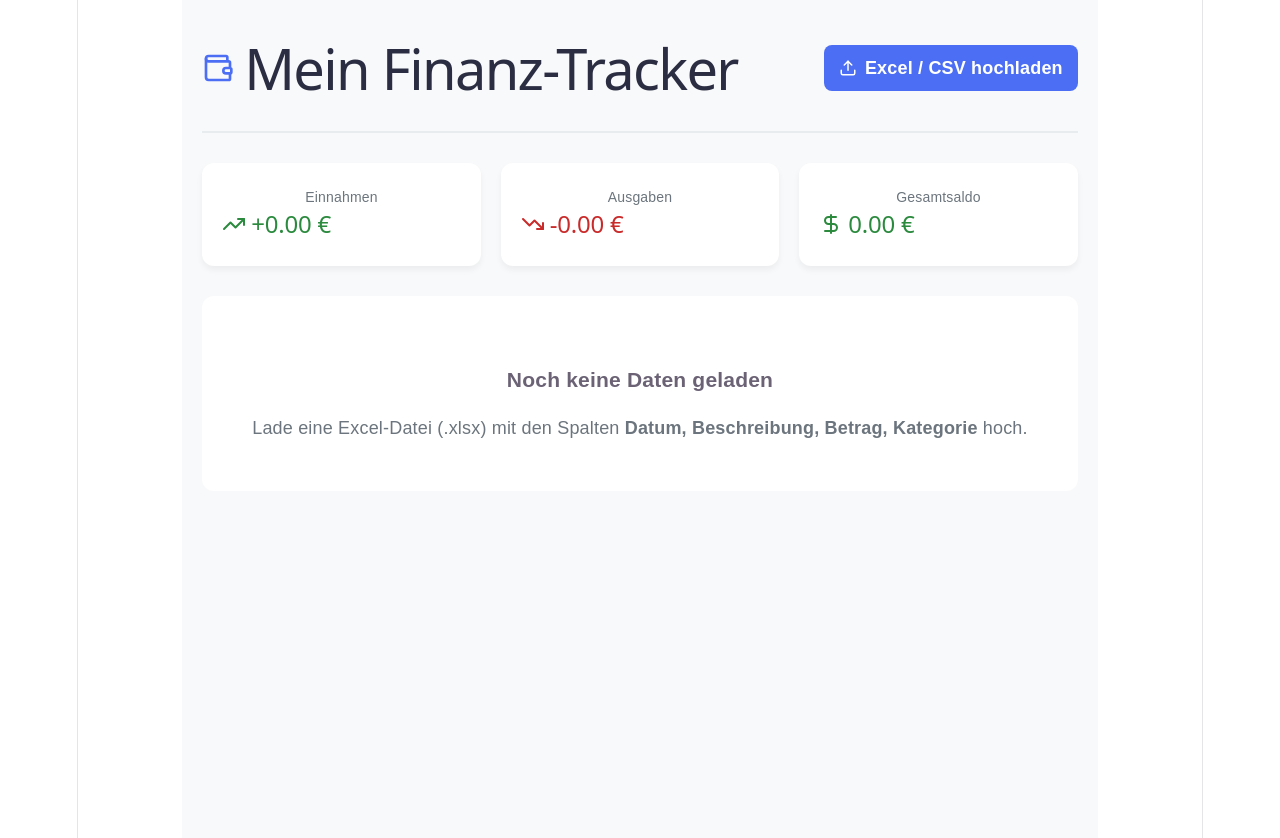
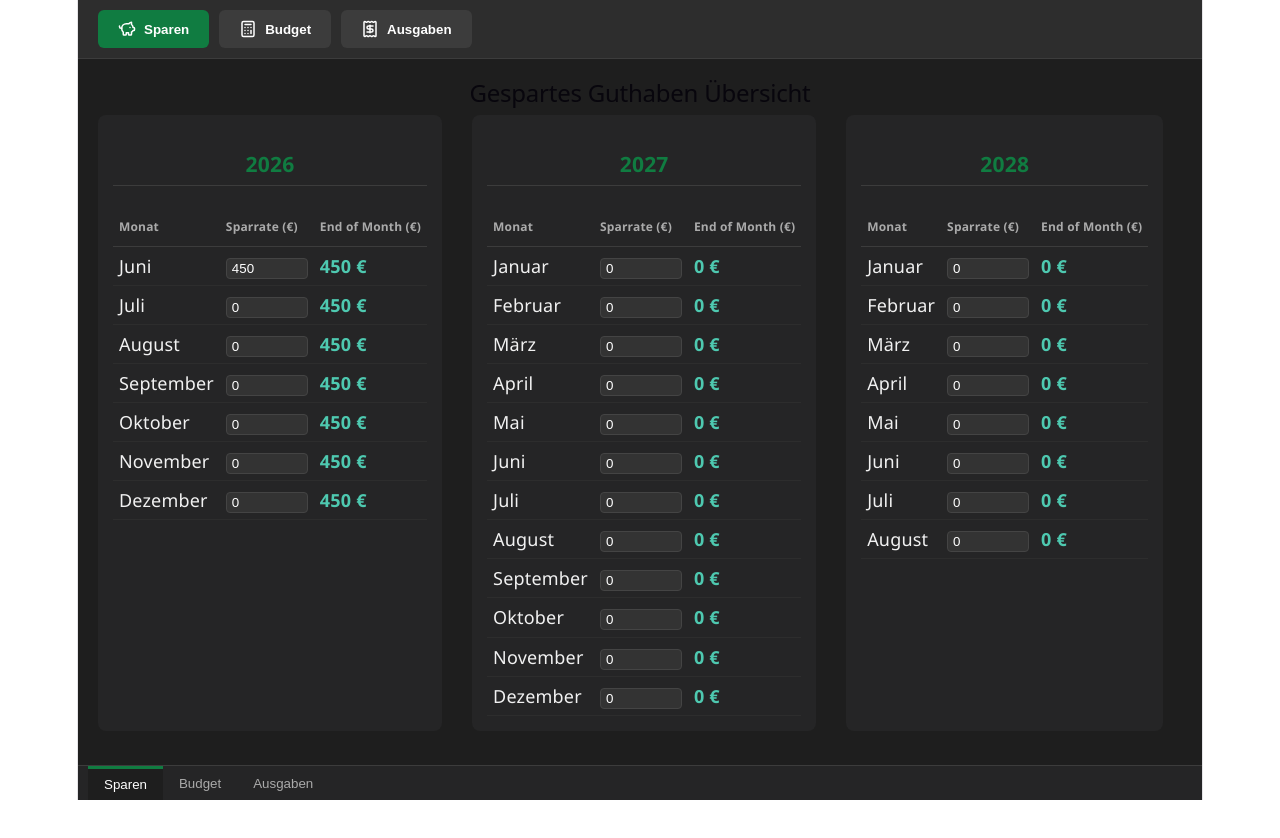
Before and after one commit to malikbosch/mein-finanz-tracker, a React (Vite) app: page / in a window 1280 px wide. After the commit the page ends 800 px from the top, so only its background shows below. Built offline with nearby package versions, Linux system fonts and the light colour scheme.

Commit message:
Zweiter eingebaut

```diff
--- a/src/App.jsx
+++ b/src/App.jsx
@@ -1,149 +1,324 @@
 import React, { useState } from 'react';
-import * as XLSX from 'xlsx';
-import { Chart as ChartJS, ArcElement, Tooltip, Legend, CategoryScale, LinearScale, BarElement, Title } from 'chart.js';
-import { Pie, Bar } from 'react-chartjs-2';
-import { Upload, Wallet, TrendingUp, TrendingDown, DollarSign } from 'lucide-react';
-
-ChartJS.register(ArcElement, Tooltip, Legend, CategoryScale, LinearScale, BarElement, Title);
+import { PiggyBank, Calculator, Receipt, Plus, Trash2 } from 'lucide-react';
 
 export default function App() {
-  const [transactions, setTransactions] = useState([]);
-  const [filterCategory, setFilterCategory] = useState('Alle');
+  const [activeTab, setActiveTab] = useState('Sparen');
 
-  // Excel / CSV Import verarbeiten
-  const handleFileUpload = (e) => {
-    const file = e.target.files[0];
-    if (!file) return;
+  // --- SPAREN STATE ---
+  const [savingsData, setSavingsData] = useState({
+    2026: [
+      { month: 'Juni', savings: 450 },
+      { month: 'Juli', savings: 0 },
+      { month: 'August', savings: 0 },
+      { month: 'September', savings: 0 },
+      { month: 'Oktober', savings: 0 },
+      { month: 'November', savings: 0 },
+      { month: 'Dezember', savings: 0 }
+    ],
+    2027: [
+      { month: 'Januar', savings: 0 },
+      { month: 'Februar', savings: 0 },
+      { month: 'März', savings: 0 },
+      { month: 'April', savings: 0 },
+      { month: 'Mai', savings: 0 },
+      { month: 'Juni', savings: 0 },
+      { month: 'Juli', savings: 0 },
+      { month: 'August', savings: 0 },
+      { month: 'September', savings: 0 },
+      { month: 'Oktober', savings: 0 },
+      { month: 'November', savings: 0 },
+      { month: 'Dezember', savings: 0 }
+    ],
+    2028: [
+      { month: 'Januar', savings: 0 },
+      { month: 'Februar', savings: 0 },
+      { month: 'März', savings: 0 },
+      { month: 'April', savings: 0 },
+      { month: 'Mai', savings: 0 },
+      { month: 'Juni', savings: 0 },
+      { month: 'Juli', savings: 0 },
+      { month: 'August', savings: 0 }
+    ]
+  });
 
-    const reader = new FileReader();
-    reader.onload = (evt) => {
-      const bstr = evt.target.result;
-      const wb = XLSX.read(bstr, { type: 'binary' });
-      const wsname = wb.SheetNames[0];
-      const ws = wb.Sheets[wsname];
-      const data = XLSX.utils.sheet_to_json(ws);
+  // --- BUDGET STATE ---
+  const [budget, setBudget] = useState({
+    lohn: 840,
+    foodDrinks: 140,
+    einkaeufe: 200,
+    seite: 100
+  });
 
-      // Daten formatieren (Erwartet Spalten: Datum, Beschreibung, Betrag, Kategorie)
-      const formattedData = data.map((item, index) => ({
-        id: index,
-        date: item.Datum || item.date || 'Unbekannt',
-        description: item.Beschreibung || item.description || item.Text || 'Keine Angabe',
-        amount: parseFloat(item.Betrag || item.amount || 0),
-        category: item.Kategorie || item.category || 'Sonstiges'
-      }));
+  // --- AUSGABEN STATE ---
+  const [expenses, setExpenses] = useState([
+    { id: 1, month: 1, week: 1, day: 'Montag', amount: 15, category: 'Food/Drinks' },
+    { id: 2, month: 1, week: 1, day: 'Dienstag', amount: 30, category: 'Einkäufe' }
+  ]);
+  const [newExpense, setNewExpense] = useState({ month: 1, week: 1, day: 'Montag', amount: '', category: 'Food/Drinks' });
 
-      setTransactions(formattedData);
-    };
-    reader.readAsBinaryString(file);
+  // Berechnung Sparen-Akkumulation
+  const calculateAccumulatedSavings = (yearEntries) => {
+    let runningTotal = 0;
+    return yearEntries.map(entry => {
+      runningTotal += Number(entry.savings) || 0;
+      return { ...entry, endOfMonth: runningTotal };
+    });
   };
 
-  // Berechnungen
-  const totalIncome = transactions
-    .filter(t => t.amount > 0)
-    .reduce((sum, t) => sum + t.amount, 0);
-
-  const totalExpenses = transactions
-    .filter(t => t.amount < 0)
-    .reduce((sum, t) => sum + Math.abs(t.amount), 0);
-
-  const balance = totalIncome - totalExpenses;
-
-  // Daten für Kategorien (Ausgaben)
-  const categories = [...new Set(transactions.map(t => t.category))];
-  const expenseByCategory = categories.map(cat => {
-    return transactions
-      .filter(t => t.category === cat && t.amount < 0)
-      .reduce((sum, t) => sum + Math.abs(t.amount), 0);
-  });
-
-  const pieData = {
-    labels: categories,
-    datasets: [
-      {
-        data: expenseByCategory,
-        backgroundColor: [
-          '#FF6384', '#36A2EB', '#FFCE56', '#4BC0C0', '#9966FF', '#FF9F40'
-        ],
-      },
-    ],
+  const handleSavingChange = (year, index, value) => {
+    const updatedYear = [...savingsData[year]];
+    updatedYear[index].savings = Number(value) || 0;
+    setSavingsData({ ...savingsData, [year]: updatedYear });
   };
 
-  const filteredTransactions = filterCategory === 'Alle'
-    ? transactions
-    : transactions.filter(t => t.category === filterCategory);
+  const addExpense = () => {
+    if (!newExpense.amount) return;
+    setExpenses([...expenses, { ...newExpense, id: Date.now(), amount: Number(newExpense.amount) }]);
+    setNewExpense({ ...newExpense, amount: '' });
+  };
+
+  const deleteExpense = (id) => {
+    setExpenses(expenses.filter(e => e.id !== id));
+  };
+
+  const totalAusgabenPlan = Number(budget.foodDrinks) + Number(budget.einkaeufe) + Number(budget.seite);
+  const reinesSparen = Number(budget.lohn) - totalAusgabenPlan;
 
   return (
-    <div style={{ fontFamily: 'sans-serif', padding: '20px', maxWidth: '1000px', margin: '0 auto', backgroundColor: '#f8f9fa', minHeight: '100vh' }}>
-      <header style={{ display: 'flex', justifyContent: 'space-between', alignItems: 'center', marginBottom: '30px', borderBottom: '2px solid #e9ecef', paddingBottom: '15px' }}>
-        <h1 style={{ display: 'flex', alignItems: 'center', gap: '10px', color: '#2b2d42' }}>
-          <Wallet size={32} color="#4c6ef5" /> Mein Finanz-Tracker
-        </h1>
-        <label style={{ display: 'flex', alignItems: 'center', gap: '8px', padding: '10px 15px', backgroundColor: '#4c6ef5', color: 'white', borderRadius: '8px', cursor: 'pointer', fontWeight: 'bold' }}>
-          <Upload size={18} /> Excel / CSV hochladen
-          <input type="file" accept=".xlsx, .xls, .csv" onChange={handleFileUpload} style={{ display: 'none' }} />
-        </label>
+    <div style={{ fontFamily: 'Segoe UI, sans-serif', backgroundColor: '#1e1e1e', color: '#f1f1f1', minHeight: '100vh', display: 'flex', flexDirection: 'column' }}>
+
+      {/* HEADER / NAVIGATION tabs (oben zum Switchen) */}
+      <header style={{ backgroundColor: '#2d2d2d', borderBottom: '1px solid #3c3c3c', padding: '10px 20px', display: 'flex', gap: '10px', alignItems: 'center' }}>
+        <button
+          onClick={() => setActiveTab('Sparen')}
+          style={{ padding: '10px 20px', borderRadius: '6px', border: 'none', backgroundColor: activeTab === 'Sparen' ? '#107c41' : '#3c3c3c', color: 'white', cursor: 'pointer', fontWeight: 'bold', display: 'flex', alignItems: 'center', gap: '8px' }}
+        >
+          <PiggyBank size={18} /> Sparen
+        </button>
+        <button
+          onClick={() => setActiveTab('Budget')}
+          style={{ padding: '10px 20px', borderRadius: '6px', border: 'none', backgroundColor: activeTab === 'Budget' ? '#107c41' : '#3c3c3c', color: 'white', cursor: 'pointer', fontWeight: 'bold', display: 'flex', alignItems: 'center', gap: '8px' }}
+        >
+          <Calculator size={18} /> Budget
+        </button>
+        <button
+          onClick={() => setActiveTab('Ausgaben')}
+          style={{ padding: '10px 20px', borderRadius: '6px', border: 'none', backgroundColor: activeTab === 'Ausgaben' ? '#107c41' : '#3c3c3c', color: 'white', cursor: 'pointer', fontWeight: 'bold', display: 'flex', alignItems: 'center', gap: '8px' }}
+        >
+          <Receipt size={18} /> Ausgaben
+        </button>
       </header>
 
-      {/* Übersichtskarten */}
-      <div style={{ display: 'grid', gridTemplateColumns: 'repeat(auto-fit, minmax(250px, 1fr))', gap: '20px', marginBottom: '30px' }}>
-        <div style={{ backgroundColor: 'white', padding: '20px', borderRadius: '12px', boxShadow: '0 4px 6px rgba(0,0,0,0.05)' }}>
-          <span style={{ color: '#6c757d', fontSize: '14px' }}>Einnahmen</span>
-          <h2 style={{ color: '#2b8a3e', display: 'flex', alignItems: 'center', gap: '5px' }}>
-            <TrendingUp size={24} /> +{totalIncome.toFixed(2)} €
-          </h2>
-        </div>
-        <div style={{ backgroundColor: 'white', padding: '20px', borderRadius: '12px', boxShadow: '0 4px 6px rgba(0,0,0,0.05)' }}>
-          <span style={{ color: '#6c757d', fontSize: '14px' }}>Ausgaben</span>
-          <h2 style={{ color: '#c92a2a', display: 'flex', alignItems: 'center', gap: '5px' }}>
-            <TrendingDown size={24} /> -{totalExpenses.toFixed(2)} €
-          </h2>
-        </div>
-        <div style={{ backgroundColor: 'white', padding: '20px', borderRadius: '12px', boxShadow: '0 4px 6px rgba(0,0,0,0.05)' }}>
-          <span style={{ color: '#6c757d', fontSize: '14px' }}>Gesamtsaldo</span>
-          <h2 style={{ color: balance >= 0 ? '#2b8a3e' : '#c92a2a', display: 'flex', alignItems: 'center', gap: '5px' }}>
-            <DollarSign size={24} /> {balance.toFixed(2)} €
-          </h2>
-        </div>
-      </div>
+      {/* CONTENT AREA */}
+      <main style={{ padding: '20px', flex: 1, overflowX: 'auto' }}>
 
-      {transactions.length > 0 ? (
-        <div style={{ display: 'grid', gridTemplateColumns: '1fr 1fr', gap: '20px', marginBottom: '30px' }}>
-          {/* Diagramm */}
-          <div style={{ backgroundColor: 'white', padding: '20px', borderRadius: '12px', boxShadow: '0 4px 6px rgba(0,0,0,0.05)' }}>
-            <h3>Ausgaben nach Kategorie</h3>
-            <Pie data={pieData} />
+        {/* REITER: SPAREN */}
+        {activeTab === 'Sparen' && (
+          <div>
+            <h2>Gespartes Guthaben Übersicht</h2>
+            <div style={{ display: 'flex', gap: '30px', flexWrap: 'wrap' }}>
+              {Object.keys(savingsData).map(year => {
+                const yearDataWithTotals = calculateAccumulatedSavings(savingsData[year]);
+                return (
+                  <div key={year} style={{ backgroundColor: '#252526', padding: '15px', borderRadius: '8px', minWidth: '280px' }}>
+                    <h3 style={{ textAlign: 'center', color: '#107c41', borderBottom: '1px solid #3c3c3c', paddingBottom: '8px' }}>{year}</h3>
+                    <table style={{ width: '100%', borderCollapse: 'collapse', textAlign: 'left' }}>
+                      <thead>
+                        <tr style={{ borderBottom: '1px solid #3c3c3c', fontSize: '12px', color: '#aaa' }}>
+                          <th style={{ padding: '6px' }}>Monat</th>
+                          <th style={{ padding: '6px' }}>Sparrate (€)</th>
+                          <th style={{ padding: '6px' }}>End of Month (€)</th>
+                        </tr>
+                      </thead>
+                      <tbody>
+                        {yearDataWithTotals.map((row, idx) => (
+                          <tr key={row.month} style={{ borderBottom: '1px solid #2d2d2d' }}>
+                            <td style={{ padding: '6px' }}>{row.month}</td>
+                            <td style={{ padding: '6px' }}>
+                              <input
+                                type="number"
+                                value={row.savings}
+                                onChange={(e) => handleSavingChange(year, idx, e.target.value)}
+                                style={{ width: '70px', backgroundColor: '#333', color: '#fff', border: '1px solid #444', borderRadius: '4px', padding: '2px 5px' }}
+                              />
+                            </td>
+                            <td style={{ padding: '6px', fontWeight: 'bold', color: '#4ec9b0' }}>{row.endOfMonth} €</td>
+                          </tr>
+                        ))}
+                      </tbody>
+                    </table>
+                  </div>
+                );
+              })}
+            </div>
           </div>
+        )}
 
-          {/* Transaktionsliste */}
-          <div style={{ backgroundColor: 'white', padding: '20px', borderRadius: '12px', boxShadow: '0 4px 6px rgba(0,0,0,0.05)' }}>
-            <div style={{ display: 'flex', justifyContent: 'space-between', alignItems: 'center', marginBottom: '15px' }}>
-              <h3>Transaktionen</h3>
-              <select value={filterCategory} onChange={(e) => setFilterCategory(e.target.value)} style={{ padding: '5px 10px', borderRadius: '6px' }}>
-                <option value="Alle">Alle Kategorien</option>
-                {categories.map(c => <option key={c} value={c}>{c}</option>)}
+        {/* REITER: BUDGET */}
+        {activeTab === 'Budget' && (
+          <div>
+            <h2>Monatliche Budgetplanung</h2>
+            <div style={{ backgroundColor: '#252526', padding: '20px', borderRadius: '8px', maxWidth: '600px' }}>
+              <div style={{ display: 'grid', gridTemplateColumns: '1fr 1fr', gap: '15px', marginBottom: '20px' }}>
+                <div>
+                  <label style={{ display: 'block', fontSize: '12px', color: '#aaa', marginBottom: '5px' }}>Einkommen (Lohn)</label>
+                  <input
+                    type="number"
+                    value={budget.lohn}
+                    onChange={(e) => setBudget({ ...budget, lohn: Number(e.target.value) })}
+                    style={{ width: '100%', backgroundColor: '#333', color: '#fff', border: '1px solid #444', padding: '8px', borderRadius: '4px' }}
+                  />
+                </div>
+                <div>
+                  <label style={{ display: 'block', fontSize: '12px', color: '#aaa', marginBottom: '5px' }}>Food / Drinks</label>
+                  <input
+                    type="number"
+                    value={budget.foodDrinks}
+                    onChange={(e) => setBudget({ ...budget, foodDrinks: Number(e.target.value) })}
+                    style={{ width: '100%', backgroundColor: '#333', color: '#fff', border: '1px solid #444', padding: '8px', borderRadius: '4px' }}
+                  />
+                </div>
+                <div>
+                  <label style={{ display: 'block', fontSize: '12px', color: '#aaa', marginBottom: '5px' }}>Einkäufe</label>
+                  <input
+                    type="number"
+                    value={budget.einkaeufe}
+                    onChange={(e) => setBudget({ ...budget, einkaeufe: Number(e.target.value) })}
+                    style={{ width: '100%', backgroundColor: '#333', color: '#fff', border: '1px solid #444', padding: '8px', borderRadius: '4px' }}
+                  />
+                </div>
+                <div>
+                  <label style={{ display: 'block', fontSize: '12px', color: '#aaa', marginBottom: '5px' }}>Auf die Seite legen</label>
+                  <input
+                    type="number"
+                    value={budget.seite}
+                    onChange={(e) => setBudget({ ...budget, seite: Number(e.target.value) })}
+                    style={{ width: '100%', backgroundColor: '#333', color: '#fff', border: '1px solid #444', padding: '8px', borderRadius: '4px' }}
+                  />
+                </div>
+              </div>
+
+              <div style={{ borderTop: '1px solid #3c3c3c', paddingTop: '15px', display: 'flex', justifyContent: 'space-between' }}>
+                <div>
+                  <div style={{ fontSize: '12px', color: '#aaa' }}>Insgesamt eingeplante Ausgaben:</div>
+                  <div style={{ fontSize: '20px', fontWeight: 'bold', color: '#ce9178' }}>{totalAusgabenPlan} €</div>
+                </div>
+                <div>
+                  <div style={{ fontSize: '12px', color: '#aaa' }}>Restliches Sparen:</div>
+                  <div style={{ fontSize: '20px', fontWeight: 'bold', color: '#4ec9b0' }}>{reinesSparen} €</div>
+                </div>
+              </div>
+            </div>
+          </div>
+        )}
+
+        {/* REITER: AUSGABEN */}
+        {activeTab === 'Ausgaben' && (
+          <div>
+            <h2>Ausgaben nach Wochen & Monaten</h2>
+
+            {/* Neue Ausgabe hinzufügen */}
+            <div style={{ backgroundColor: '#252526', padding: '15px', borderRadius: '8px', marginBottom: '20px', display: 'flex', gap: '10px', flexWrap: 'wrap', alignItems: 'center' }}>
+              <select
+                value={newExpense.month}
+                onChange={(e) => setNewExpense({ ...newExpense, month: Number(e.target.value) })}
+                style={{ backgroundColor: '#333', color: '#fff', border: '1px solid #444', padding: '8px', borderRadius: '4px' }}
+              >
+                {[...Array(12)].map((_, i) => <option key={i+1} value={i+1}>Monat {i+1}</option>)}
               </select>
+
+              <select
+                value={newExpense.week}
+                onChange={(e) => setNewExpense({ ...newExpense, week: Number(e.target.value) })}
+                style={{ backgroundColor: '#333', color: '#fff', border: '1px solid #444', padding: '8px', borderRadius: '4px' }}
+              >
+                <option value={1}>Woche 1</option>
+                <option value={2}>Woche 2</option>
+                <option value={3}>Woche 3</option>
+                <option value={4}>Woche 4</option>
+              </select>
+
+              <select
+                value={newExpense.day}
+                onChange={(e) => setNewExpense({ ...newExpense, day: e.target.value })}
+                style={{ backgroundColor: '#333', color: '#fff', border: '1px solid #444', padding: '8px', borderRadius: '4px' }}
+              >
+                {['Montag', 'Dienstag', 'Mittwoch', 'Donnerstag', 'Freitag', 'Samstag', 'Sonntag'].map(d => <option key={d} value={d}>{d}</option>)}
+              </select>
+
+              <input
+                type="number"
+                placeholder="Betrag €"
+                value={newExpense.amount}
+                onChange={(e) => setNewExpense({ ...newExpense, amount: e.target.value })}
+                style={{ backgroundColor: '#333', color: '#fff', border: '1px solid #444', padding: '8px', borderRadius: '4px', width: '100px' }}
+              />
+
+              <button
+                onClick={addExpense}
+                style={{ backgroundColor: '#107c41', color: '#fff', border: 'none', padding: '8px 15px', borderRadius: '4px', cursor: 'pointer', display: 'flex', alignItems: 'center', gap: '5px' }}
+              >
+                <Plus size={16} /> Hinzufügen
+              </button>
             </div>
-            <ul style={{ listStyle: 'none', padding: 0, maxHeight: '300px', overflowY: 'auto' }}>
-              {filteredTransactions.map(t => (
-                <li key={t.id} style={{ display: 'flex', justifyContent: 'space-between', padding: '10px 0', borderBottom: '1px solid #f1f3f5' }}>
-                  <div>
-                    <strong>{t.description}</strong>
-                    <div style={{ fontSize: '12px', color: '#868e96' }}>{t.date} • {t.category}</div>
-                  </div>
-                  <span style={{ fontWeight: 'bold', color: t.amount >= 0 ? '#2b8a3e' : '#c92a2a' }}>
-                    {t.amount >= 0 ? `+${t.amount.toFixed(2)}` : `${t.amount.toFixed(2)}`} €
-                  </span>
-                </li>
-              ))}
-            </ul>
+
+            {/* Ausgaben Liste */}
+            <div style={{ backgroundColor: '#252526', padding: '15px', borderRadius: '8px' }}>
+              <table style={{ width: '100%', borderCollapse: 'collapse', textAlign: 'left' }}>
+                <thead>
+                  <tr style={{ borderBottom: '1px solid #3c3c3c', color: '#aaa', fontSize: '13px' }}>
+                    <th style={{ padding: '8px' }}>Monat</th>
+                    <th style={{ padding: '8px' }}>Woche</th>
+                    <th style={{ padding: '8px' }}>Tag</th>
+                    <th style={{ padding: '8px' }}>Kategorie</th>
+                    <th style={{ padding: '8px' }}>Betrag</th>
+                    <th style={{ padding: '8px' }}>Aktion</th>
+                  </tr>
+                </thead>
+                <tbody>
+                  {expenses.map(exp => (
+                    <tr key={exp.id} style={{ borderBottom: '1px solid #2d2d2d' }}>
+                      <td style={{ padding: '8px' }}>Monat {exp.month}</td>
+                      <td style={{ padding: '8px' }}>Woche {exp.week}</td>
+                      <td style={{ padding: '8px' }}>{exp.day}</td>
+                      <td style={{ padding: '8px' }}>{exp.category}</td>
+                      <td style={{ padding: '8px', color: '#f44336', fontWeight: 'bold' }}>-{exp.amount} €</td>
+                      <td style={{ padding: '8px' }}>
+                        <button onClick={() => deleteExpense(exp.id)} style={{ backgroundColor: 'transparent', border: 'none', color: '#aaa', cursor: 'pointer' }}>
+                          <Trash2 size={16} />
+                        </button>
+                      </td>
+                    </tr>
+                  ))}
+                </tbody>
+              </table>
+            </div>
           </div>
-        </div>
-      ) : (
-        <div style={{ textAlign: 'center', padding: '50px', backgroundColor: 'white', borderRadius: '12px' }}>
-          <h3>Noch keine Daten geladen</h3>
-          <p style={{ color: '#6c757d' }}>Lade eine Excel-Datei (.xlsx) mit den Spalten <strong>Datum, Beschreibung, Betrag, Kategorie</strong> hoch.</p>
-        </div>
-      )}
+        )}
+
+      </main>
+
+      {/* FOOTER TAB-BAR (Exakt wie Excel unten) */}
+      <footer style={{ backgroundColor: '#252526', borderTop: '1px solid #3c3c3c', display: 'flex', padding: '0 10px' }}>
+        <button
+          onClick={() => setActiveTab('Sparen')}
+          style={{ padding: '8px 16px', border: 'none', borderTop: activeTab === 'Sparen' ? '3px solid #107c41' : 'none', backgroundColor: activeTab === 'Sparen' ? '#1e1e1e' : 'transparent', color: activeTab === 'Sparen' ? '#fff' : '#aaa', cursor: 'pointer' }}
+        >
+          Sparen
+        </button>
+        <button
+          onClick={() => setActiveTab('Budget')}
+          style={{ padding: '8px 16px', border: 'none', borderTop: activeTab === 'Budget' ? '3px solid #107c41' : 'none', backgroundColor: activeTab === 'Budget' ? '#1e1e1e' : 'transparent', color: activeTab === 'Budget' ? '#fff' : '#aaa', cursor: 'pointer' }}
+        >
+          Budget
+        </button>
+        <button
+          onClick={() => setActiveTab('Ausgaben')}
+          style={{ padding: '8px 16px', border: 'none', borderTop: activeTab === 'Ausgaben' ? '3px solid #107c41' : 'none', backgroundColor: activeTab === 'Ausgaben' ? '#1e1e1e' : 'transparent', color: activeTab === 'Ausgaben' ? '#fff' : '#aaa', cursor: 'pointer' }}
+        >
+          Ausgaben
+        </button>
+      </footer>
     </div>
   );
 }
```
